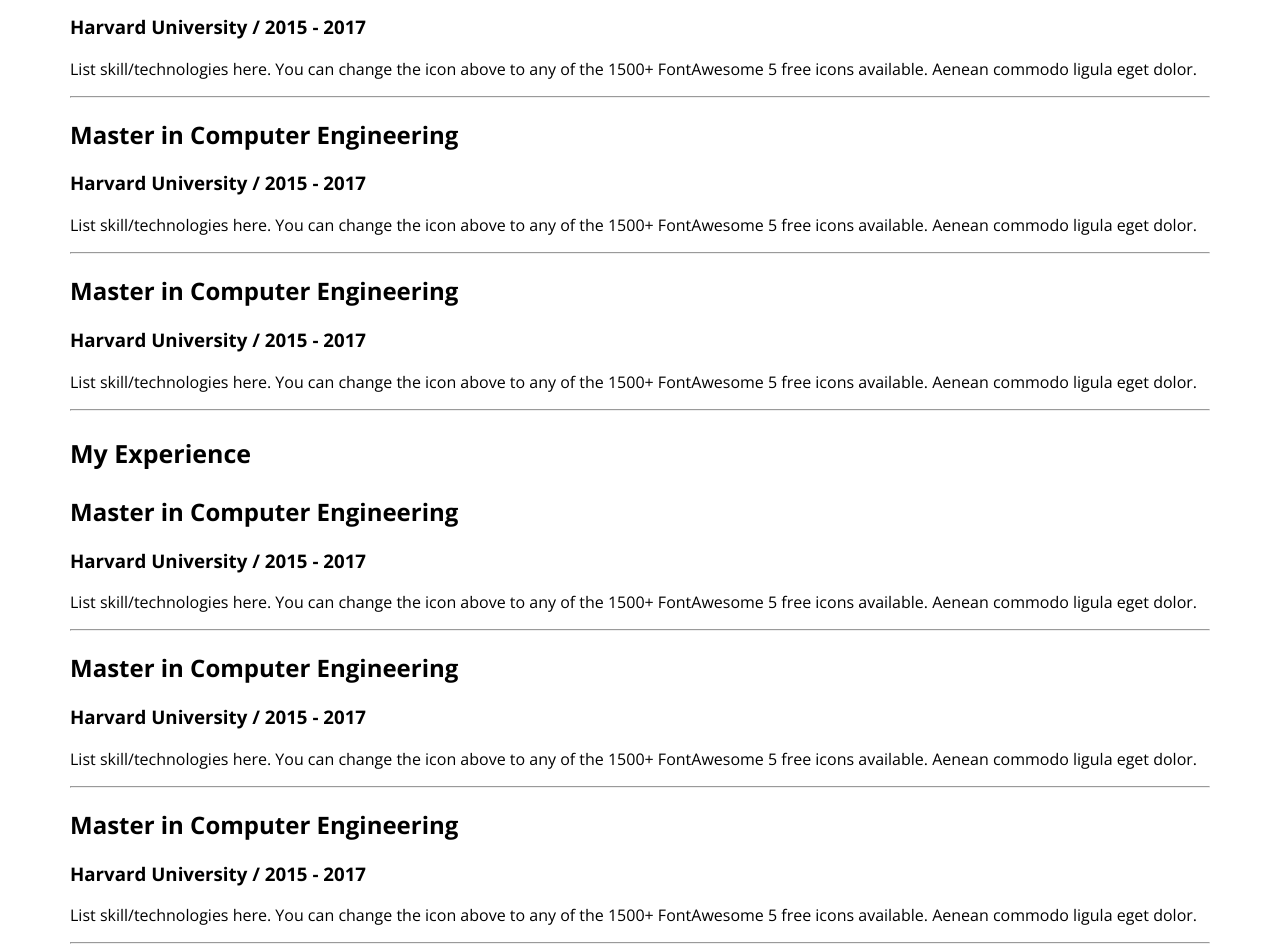
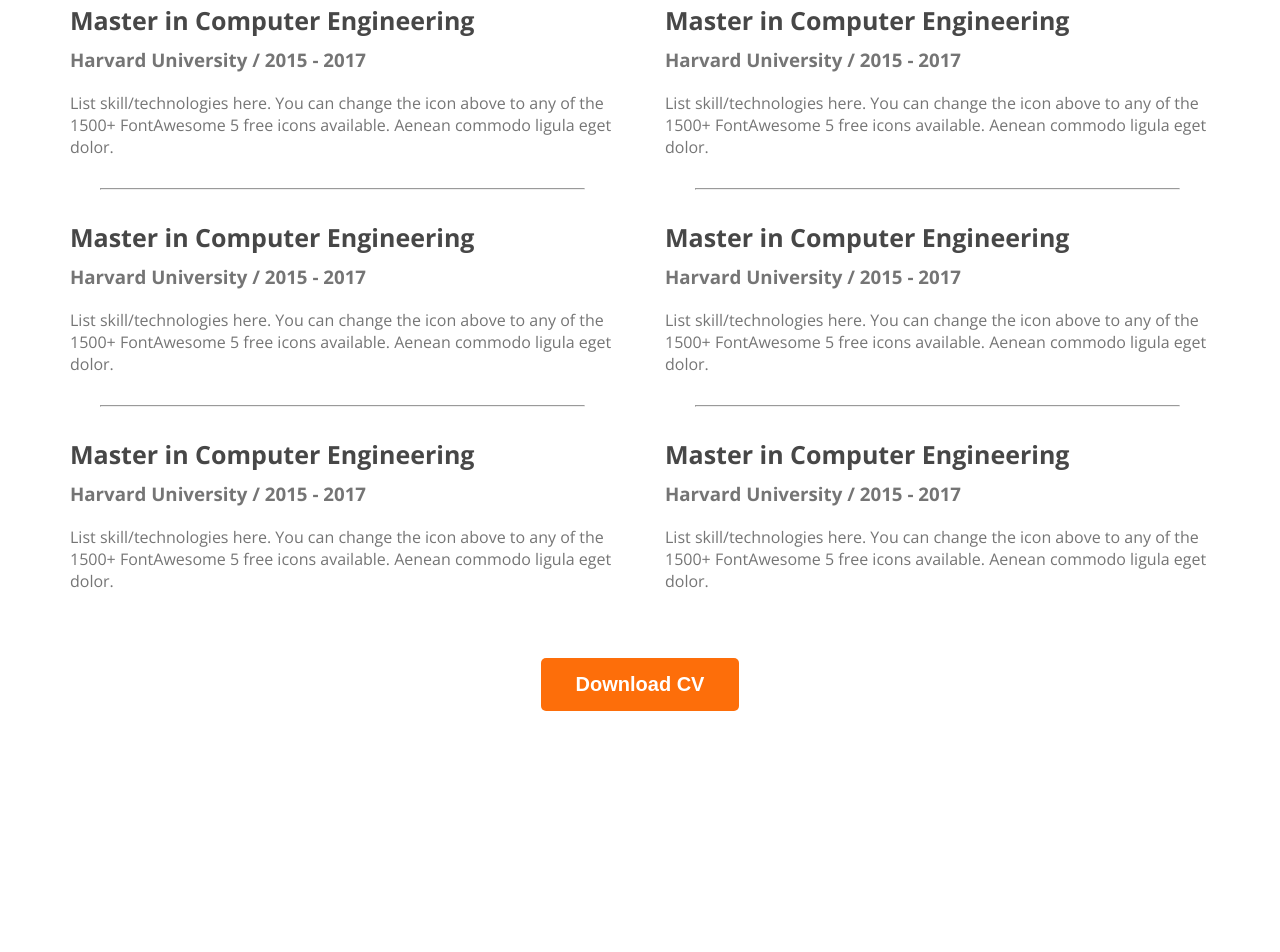
Before and after one commit to pather22996/web-developer-portfolio, a plain HTML site: page index.html in a window 1280 px wide. Shown: the part 2580-3532 px from the top of the page. After the commit the page ends 3299 px from the top, so only its background shows below. Drawn offline with nearby package versions, Linux system fonts and the light colour scheme.

Commit message:
resume section done

```diff
--- a/index.html
+++ b/index.html
@@ -109,7 +109,7 @@
 <h3 class="resume-item-institute">Harvard University / 2015 - 2017</h3>
 <p class="resume-item-description">List skill/technologies here. You can change the icon above  to any of the 1500+ FontAwesome 5 free icons available. Aenean commodo ligula eget dolor.</p>
     </div>
-    <hr>
+
 
     </div>
     <div class="resume-column">
@@ -131,8 +131,10 @@
 <h3 class="resume-item-institute">Harvard University / 2015 - 2017</h3>
 <p class="resume-item-description">List skill/technologies here. You can change the icon above  to any of the 1500+ FontAwesome 5 free icons available. Aenean commodo ligula eget dolor.</p>
     </div>
-    <hr>
     </div>
+  </div>
+  <div class="download-cv">
+  <button class="btn-primary">Download CV</button>
   </div>
  </section>
     </main>
--- a/styles/portfolio.css
+++ b/styles/portfolio.css
@@ -135,8 +135,37 @@ main section{
 }
 /* Resume Section Styles */
 .resume-column-title{
-    color:  #474747);
-font-size: 25px;
+color:  #474747;
+font-size: 30px;
 font-weight: 700;
+}
 
+.resume-container{
+   display: flex;
+   gap: 50px;
 }
+
+.resume-item-title{
+    color:  #474747;
+    font-size:25px;
+    font-weight: 700;
+    margin-bottom: 10px;
+}
+.resume-item-institute{
+  margin-bottom: 20px;
+  margin-top: 0px;
+}
+
+.resume-item-institute,
+.resume-item-description{
+color: #757575;
+}
+.resume-container hr{
+    margin:30px;
+}
+
+
+.download-cv{
+   text-align: center;
+   margin-top: 50px;
+}
```
